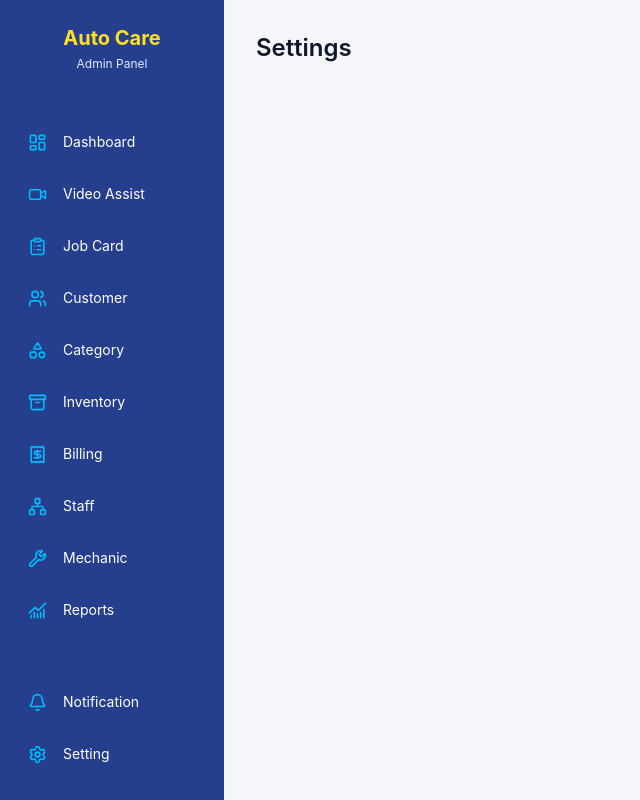
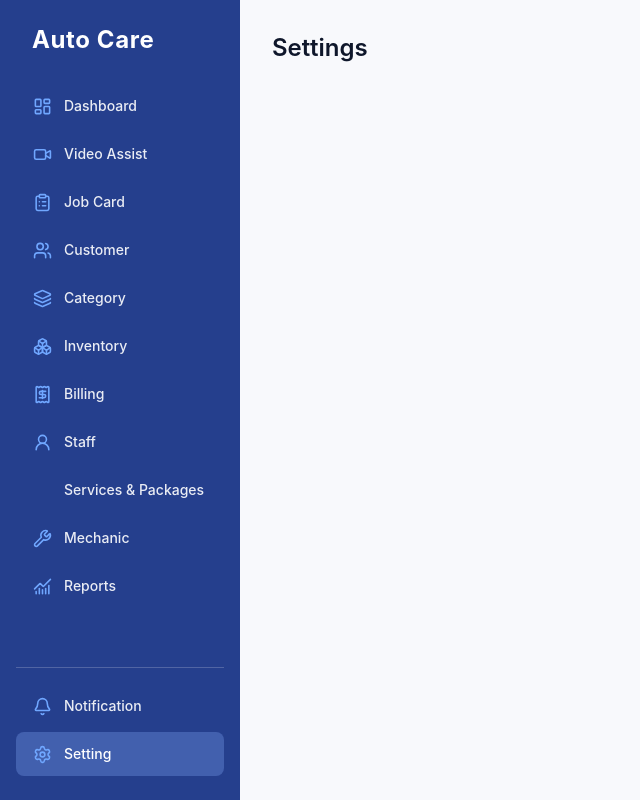
Before and after one commit to ChirathVidumina/AutoCare-Inventory-Mini, a React (Vite) app in the folder frontend/: page /settings in a window 1280 px wide. Shown: the whole page, without its empty margins (0-640 px from the left). Built offline with nearby package versions, Linux system fonts and the light colour scheme.

Commit message:
style(layout): remove sidebar scrolling

```diff
--- a/frontend/src/components/layout/MainLayout.tsx
+++ b/frontend/src/components/layout/MainLayout.tsx
@@ -1,97 +1,159 @@
+
 import { NavLink, Outlet } from "react-router-dom";
 import {
   LayoutDashboard,
+  Video,
   ClipboardList,
   Users,
-  Shapes,
-  Archive,
+  Layers3,
+  Boxes,
   Receipt,
-  Network,
+  UserRound,
+  Wrench,
   ChartNoAxesCombined,
   Bell,
   Settings,
-  Video,
-  Wrench,
 } from "lucide-react";
+import type { LucideIcon } from "lucide-react";
 
-const menuItems = [
-  { name: "Dashboard", path: "/dashboard", icon: LayoutDashboard },
+type SidebarItem = {
+  label: string;
+  path: string;
+  icon: LucideIcon | null;
+};
 
-  { name: "Video Assist", path: "/video-assistance", icon: Video },
+const menuItems: SidebarItem[] = [
+  {
+    label: "Dashboard",
+    path: "/dashboard",
+    icon: LayoutDashboard,
+  },
+  {
+    label: "Video Assist",
+    path: "/video-assistance",
+    icon: Video,
+  },
+  {
+    label: "Job Card",
+    path: "/job-cards",
+    icon: ClipboardList,
+  },
+  {
+    label: "Customer",
+    path: "/customers",
+    icon: Users,
+  },
+  {
+    label: "Category",
+    path: "/categories",
+    icon: Layers3,
+  },
+  {
+    label: "Inventory",
+    path: "/inventory",
+    icon: Boxes,
+  },
+  {
+    label: "Billing",
+    path: "/billing",
+    icon: Receipt,
+  },
+  {
+    label: "Staff",
+    path: "/staff",
+    icon: UserRound,
+  },
+  {
+    label: "Services & Packages",
+    path: "/services-packages",
+    icon: null,
+  },
+  {
+    label: "Mechanic",
+    path: "/mechanics",
+    icon: Wrench,
+  },
+  {
+    label: "Reports",
+    path: "/reports",
+    icon: ChartNoAxesCombined,
+  },
+];
 
-  { name: "Job Card", path: "/job-cards", icon: ClipboardList },
+const bottomItems: SidebarItem[] = [
+  {
+    label: "Notification",
+    path: "/notifications",
+    icon: Bell,
+  },
+  {
+    label: "Setting",
+    path: "/settings",
+    icon: Settings,
+  },
+];
 
-  { name: "Customer", path: "/customers", icon: Users },
+function SidebarLink({ item }: { item: SidebarItem }) {
+  const Icon = item.icon;
 
-  { name: "Category", path: "/categories", icon: Shapes },
+  return (
+    <NavLink
+      to={item.path}
+      className={({ isActive }) =>
+        `flex min-h-11 items-center gap-3 rounded-lg px-4 py-3 text-sm font-medium transition-colors ${
+          isActive
+            ? "bg-[#4260ae] text-white"
+            : "text-white/90 hover:bg-white/10"
+        }`
+      }
+    >
+      {/* Keep text aligned even when the icon is absent */}
+      <span className="flex w-5 shrink-0 items-center justify-center">
+        {Icon ? (
+          <Icon size={19} className="text-[#70a7ff]" />
+        ) : null}
+      </span>
 
-  { name: "Inventory", path: "/inventory", icon: Archive },
-
-  { name: "Billing", path: "/billing", icon: Receipt },
-
-  { name: "Staff", path: "/staff", icon: Network },
-
-  { name: "Mechanic", path: "/mechanics", icon: Wrench },
-
-  { name: "Reports", path: "/reports", icon: ChartNoAxesCombined },
-];
+      <span>{item.label}</span>
+    </NavLink>
+  );
+}
 
 export default function MainLayout() {
   return (
-    <div className="flex min-h-screen">
-      <aside className="flex min-h-screen w-56 shrink-0 flex-col bg-[#253f8d] text-white">
-        <div className="pt-6 text-center">
-          <h1 className="text-xl font-bold text-yellow-300">
+    <div className="flex min-h-screen bg-[#f8f9fc]">
+      {/* Sidebar */}
+      <aside className="sticky top-0 flex h-screen w-60 shrink-0 flex-col bg-[#253f8d] px-4 py-6">
+        {/* Brand */}
+        <div className="mb-7 px-4">
+          <h1 className="text-2xl font-bold tracking-wide text-white">
             Auto Care
           </h1>
-          <p className="mt-1 text-xs text-blue-100">
-            Admin Panel
-          </p>
         </div>
 
-        <nav className="mt-12 flex-1 space-y-2 px-3">
-          {menuItems.map((item) => {
-            const Icon = item.icon;
-
-            return (
-              <NavLink
-                key={item.path}
-                to={item.path}
-                className={({ isActive }) =>
-                  `flex items-center gap-4 rounded-full px-4 py-3 text-sm transition-colors ${
-                    isActive
-                      ? "bg-blue-600 text-white"
-                      : "hover:bg-blue-700"
-                  }`
-                }
-              >
-                <Icon size={19} className="text-sky-400" />
-                <span>{item.name}</span>
-              </NavLink>
-            );
-          })}
+        {/* Main Navigation */}
+        <nav
+          aria-label="Main navigation"
+          className="min-h-0 flex-1 space-y-1 overflow-y-auto"
+        >
+          {menuItems.map((item) => (
+            <SidebarLink key={item.path} item={item} />
+          ))}
         </nav>
 
-        <div className="space-y-2 px-3 pb-6">
-          <NavLink
-            to="/notifications"
-            className="flex items-center gap-4 rounded-lg px-4 py-3 text-sm hover:bg-blue-700"
-          >
-            <Bell size={19} className="text-sky-400" />
-            Notification
-          </NavLink>
-
-          <NavLink
-            to="/settings"
-            className="flex items-center gap-4 rounded-lg px-4 py-3 text-sm hover:bg-blue-700"
-          >
-            <Settings size={19} className="text-sky-400" />
-            Setting
-          </NavLink>
-        </div>
+        {/* Bottom Navigation */}
+        <nav
+          aria-label="Account navigation"
+          className="mt-4 space-y-1 border-t border-white/20 pt-4"
+        >
+          {bottomItems.map((item) => (
+            <SidebarLink key={item.path} item={item} />
+          ))}
+        </nav>
       </aside>
 
-      <main className="min-w-0 flex-1 bg-[#f5f6fa]">
+      {/* Page Content */}
+      <main className="min-w-0 flex-1">
         <Outlet />
       </main>
     </div>
```
